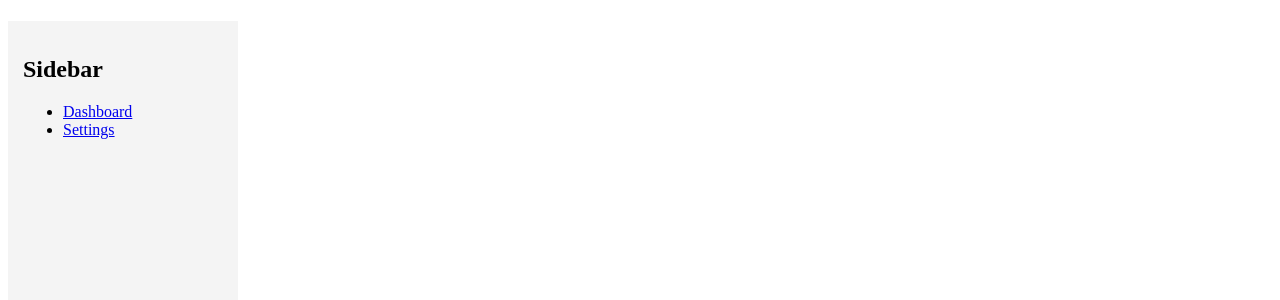
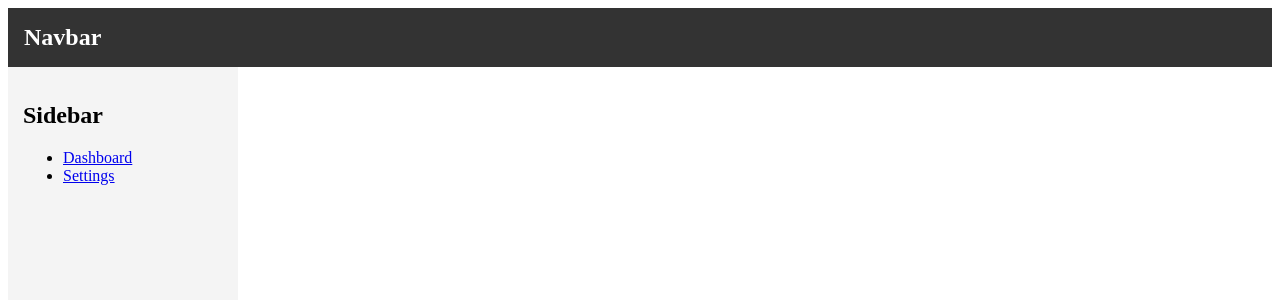
Before and after one commit to nguyenbaohua/templete-reactjs, a React (Vite) app: page / in a window 1280 px wide. Shown: the top 300 px of the page. Built offline with nearby package versions, Linux system fonts and the light colour scheme.

Commit message:
add navbar

```diff
--- a/src/App.jsx
+++ b/src/App.jsx
@@ -3,6 +3,7 @@ import { Routes, Route, Link } from "react-router"
 import Dashboard from './pages/Dashboard/Dashboard.jsx'
 import SettingPage from './pages/setting/Setting.jsx'
 import Sidebar from './components/sidebar/Sidebar.jsx'
+import Navbar from './components/navbar/Navbar.jsx'
 
 function App() {
   const [count, setCount] = useState(0)
@@ -11,6 +12,7 @@ function App() {
 
   return (
     <>
+      <Navbar />
       <Sidebar />
       <Routes>
         <Route path="/" element={<Dashboard />} />
--- /dev/null
+++ b/src/components/navbar/Navbar.jsx
@@ -0,0 +1,16 @@
+import React from "react"
+
+// import { Link } from "react-router-dom";
+import './assets/Navbar.scss'
+
+export default function Navbar() {
+  return (
+    <nav className="navbar">
+      <h2>Navbar</h2>
+      {/* <ul>
+        <li><Link to="/">Home</Link></li>
+        <li><Link to="/about">About</Link></li>
+      </ul> */}
+    </nav>
+  );
+}
--- /dev/null
+++ b/src/components/navbar/assets/Navbar.scss
@@ -0,0 +1,32 @@
+.navbar {
+  background-color: #333;
+  color: white;
+  padding: 1rem;
+}
+
+.navbar h2 {
+  margin: 0;
+}
+
+.navbar ul {
+  list-style: none;
+  padding: 0;
+}
+
+.navbar li {
+  display: inline;
+  margin-right: 1rem;
+}
+
+.navbar a {
+  color: white;
+  text-decoration: none;
+}
+
+.navbar a:hover {
+  text-decoration: underline;
+}
+.navbar a.active {
+  font-weight: bold;
+  text-decoration: underline;
+}
--- a/src/components/sidebar/Sidebar.jsx
+++ b/src/components/sidebar/Sidebar.jsx
@@ -4,12 +4,12 @@ import './assets/Sidebar.scss'
 
 export default function Sidebar() {
   return (
-    <div className="sidebar">
+    <nav className="sidebar">
       <h2>Sidebar</h2>
       <ul>
         <li><Link to="/">Dashboard</Link></li>
         <li><Link to="/settings">Settings</Link></li>
       </ul>
-    </div>
+    </nav>
   );
 }
```
